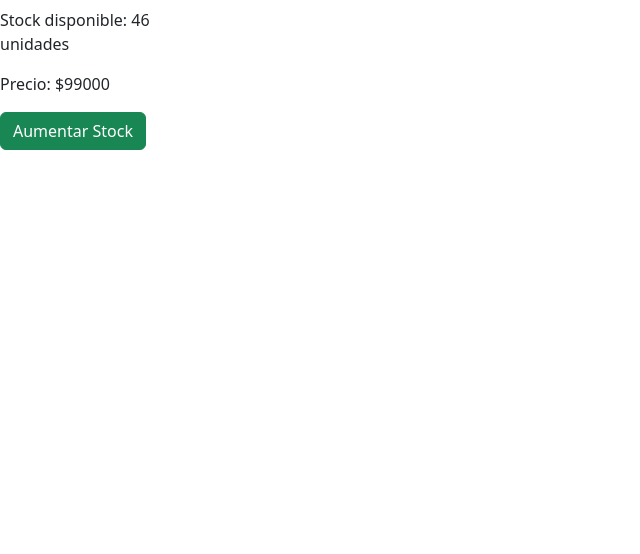
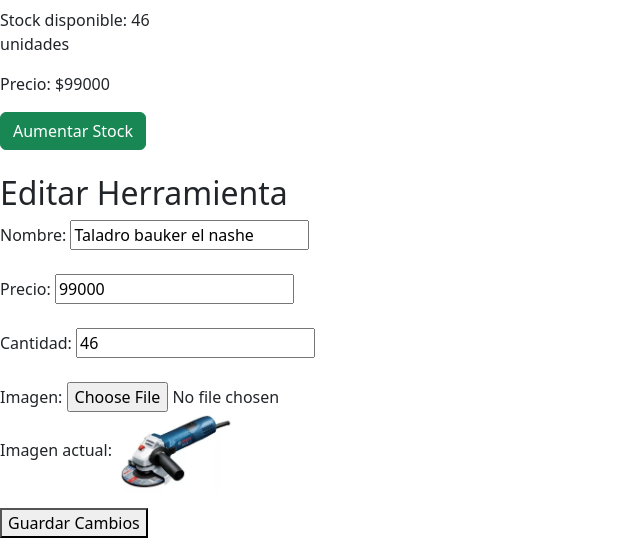
Before and after one commit to JhonnyBoy12/semestral-Integracion, a Django app: page /inventario/stock/1/ in a window 1280 px wide. Shown: the part 385-939 px from the top of the page, without its empty margins (0-640 px from the left). Before the commit the page ends 535 px from the top, so only its background shows below. Run offline with Django 5.2, Linux system fonts and the light colour scheme; data comes from the database, SQL or seed files in the repository; both versions use the stored data as it was after the commit.

Commit message:
Edicion herramientas vista Inventario

```diff
--- a/inventario/templates/bodeguero/mostrar_stock.html
+++ b/inventario/templates/bodeguero/mostrar_stock.html
@@ -9,7 +9,7 @@
 </head>
 <body>
     <div class="container1 mt-5">
-        <div class="row">
+        <div class="row" style="display: flex; justify-content: flex-start;">
             <div class="col-6 col-sm-4 col-md-3 col-lg-2 mb-4">
             <a href="{% url 'bodeguero' %}" class="btn btn-secondary mb-3">← Volver al inicio</a>
             <img src="{{ herramienta.imagen.url }}" alt="Imagen de Herramienta" class="card-img-top">
@@ -22,8 +22,32 @@
             </form>
             </div>
         </div>
+        <div class="row" style="display: flex; justify-content: flex-end;">
+            <h2>Editar Herramienta</h2>
+            <form action="{% url 'editar_herramienta' herramienta.id %}" method="POST" enctype="multipart/form-data">
+                {% csrf_token %}
+
+                <label for="nombre">Nombre:</label>
+                <input type="text" name="nombre" value="{{ herramienta.nombre }}" required><br><br>
+
+                <label for="precio">Precio:</label>
+                <input type="number" name="precio" value="{{ herramienta.precio }}" step="0.01" required><br><br>
+
+                <label for="cantidad">Cantidad:</label>
+                <input type="number" name="cantidad" value="{{ herramienta.cantidad }}" required><br><br>
+
+                <label for="imagen">Imagen:</label>
+                <input type="file" name="imagen"><br>
+                {% if herramienta.imagen %}
+                    <p>Imagen actual: <img src="{{ herramienta.imagen.url }}" width="120"></p>
+                {% endif %}
+                </select>
+                <button type="submit">Guardar Cambios</button>
+            </form>
+
+        </div>
+        <ul>
     </div>
-
 </body>
 <script src="https://cdn.jsdelivr.net/npm/bootstrap@5.3.3/dist/js/bootstrap.bundle.min.js" integrity="sha384-YvpcrYf0tY3lHB60NNkmXc5s9fDVZLESaAA55NDzOxhy9GkcIdslK1eN7N6jIeHz" crossorigin="anonymous"></script>
 
--- a/inventario/urls.py
+++ b/inventario/urls.py
@@ -7,4 +7,5 @@
     path('stock/<int:herramienta_id>/', views.consultarStock, name='mostrar_stock'),
     path('aumentar-stock/<int:herramienta_id>/', views.aumentarStock, name='aumentar_stock'),
     path('agregar-herramienta', views.agregarHerramienta, name='agregar_herramienta'),
+    path('editar_herramienta/<int:herramienta_id>/', views.editarHerramienta, name='editar_herramienta'),
 ]
--- a/inventario/views.py
+++ b/inventario/views.py
@@ -36,3 +36,23 @@
     else:
         form=HerramientaForm()
     return render(request, 'bodeguero/agregarHerramienta.html', {'form':form})
+
+## FUNCION EDITA DATOS DE HERRAMIENTA MEDIANTE METODO POST
+def editarHerramienta(request, herramienta_id):
+    herramienta = get_object_or_404(Herramienta, pk=herramienta_id)
+
+    if request.method == 'POST':
+        herramienta.nombre = request.POST.get('nombre')
+        herramienta.precio = request.POST.get('precio')
+        herramienta.cantidad = request.POST.get('cantidad')
+
+        if 'imagen' in request.FILES:
+            herramienta.imagen = request.FILES['imagen']
+
+        herramienta.save()
+        return redirect('mostrar_stock', herramienta_id=herramienta.id)
+    else:
+        categorias = Categoria.objects.all()
+        return render(request, 'bodeguero/editar_herramienta.html', {
+            'herramienta': herramienta,
+        })
--- a/requirements.txt
+++ b/requirements.txt
@@ -1,3 +1,4 @@
 Django==5.1.4
 djangorestframework==3.15.1
 Pillow==11.0.0
+mercadopago==2.3.0
```
Also changed, not shown: db.sqlite3.
